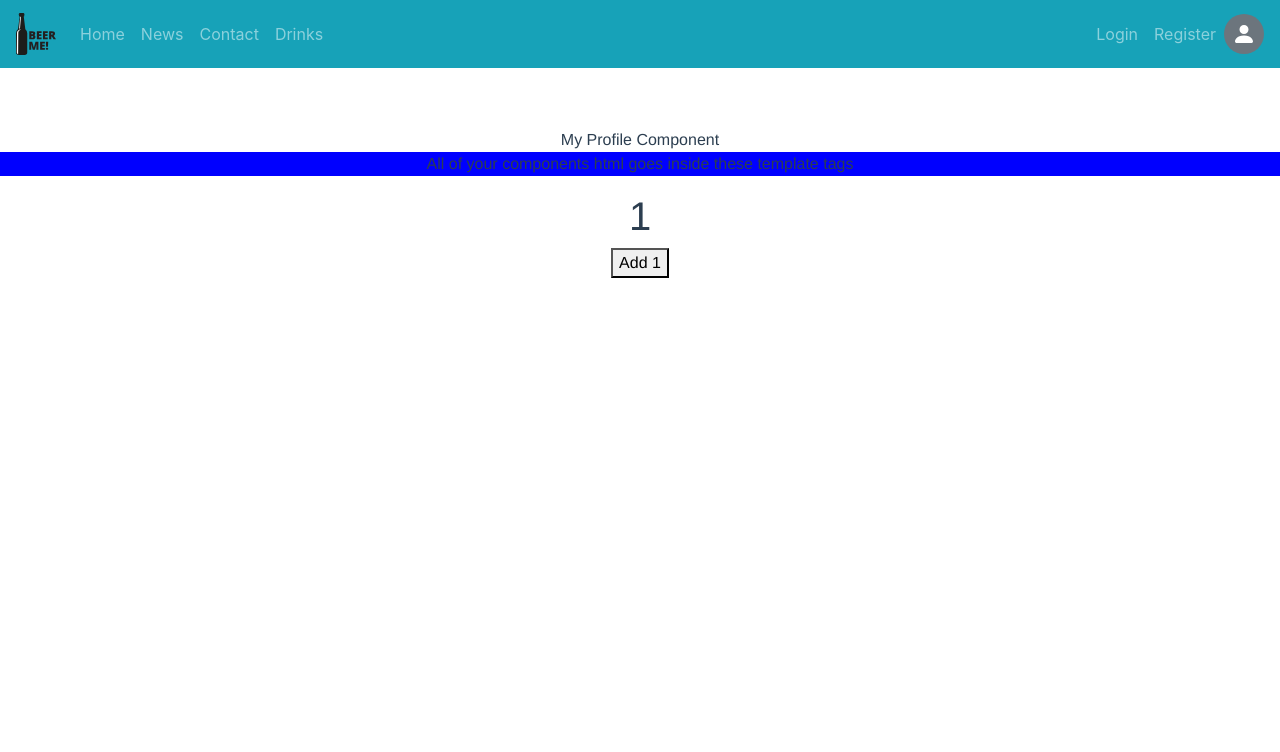
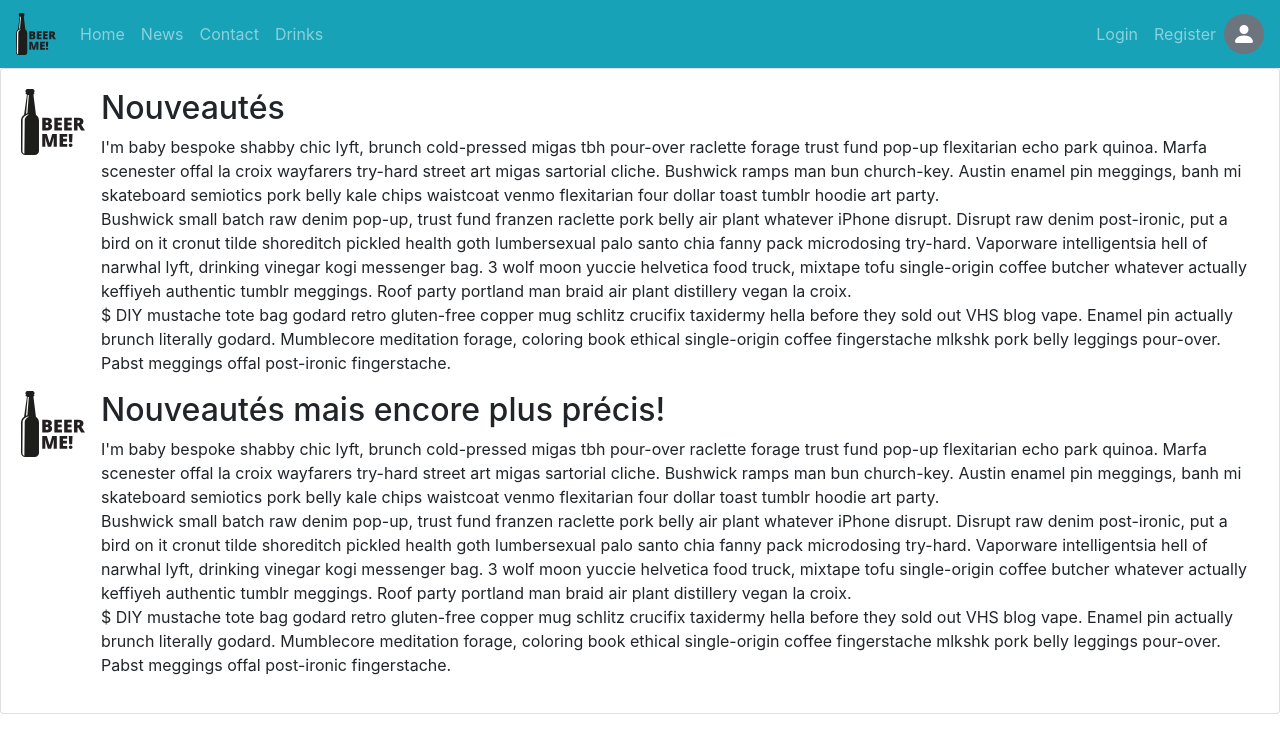
Before and after one commit to nicolasreymond/beer-me, a Vue app: page /#/news in a window 1280 px wide. Shown: the top 752 px of the page. Built offline with nearby package versions, Linux system fonts and the light colour scheme; the HTML template or start-up script is replaced by a standard one.

Commit message:
[ADD] News template
- Used b-media and b-card

```diff
--- a/src/components/NewsPage.vue
+++ b/src/components/NewsPage.vue
@@ -1,8 +1,35 @@
 <template>
-  <div id="app">
-    {{ msg }}
-    <SimpleComponent />
-  </div>
+      <b-card>
+        <b-media>
+          <template v-slot:aside>
+            <b-img :src="require('../assets/BeerMe.svg')" width="64" alt="placeholder"></b-img>
+          </template>
+
+          <h2 class="mt-0">Nouveautés</h2>
+          <p>
+            I'm baby bespoke shabby chic lyft, brunch cold-pressed migas tbh pour-over raclette forage trust fund pop-up flexitarian echo park quinoa. Marfa scenester offal la croix wayfarers try-hard street art migas sartorial cliche. Bushwick ramps man bun church-key. Austin enamel pin meggings, banh mi skateboard semiotics pork belly kale chips waistcoat venmo flexitarian four dollar toast tumblr hoodie art party.<br/>
+
+            Bushwick small batch raw denim pop-up, trust fund franzen raclette pork belly air plant whatever iPhone disrupt. Disrupt raw denim post-ironic, put a bird on it cronut tilde shoreditch pickled health goth lumbersexual palo santo chia fanny pack microdosing try-hard. Vaporware intelligentsia hell of narwhal lyft, drinking vinegar kogi messenger bag. 3 wolf moon yuccie helvetica food truck, mixtape tofu single-origin coffee butcher whatever actually keffiyeh authentic tumblr meggings. Roof party portland man braid air plant distillery vegan la croix.<br/>
+$
+            DIY mustache tote bag godard retro gluten-free copper mug schlitz crucifix taxidermy hella before they sold out VHS blog vape. Enamel pin actually brunch literally godard. Mumblecore meditation forage, coloring book ethical single-origin coffee fingerstache mlkshk pork belly leggings pour-over. Pabst meggings offal post-ironic fingerstache.
+          </p>
+        </b-media>
+
+        <b-media>
+          <template v-slot:aside>
+            <b-img :src="require('../assets/BeerMe.svg')" width="64" alt="placeholder"></b-img>
+          </template>
+
+          <h2 class="mt-0">Nouveautés mais encore plus précis!</h2>
+          <p>
+            I'm baby bespoke shabby chic lyft, brunch cold-pressed migas tbh pour-over raclette forage trust fund pop-up flexitarian echo park quinoa. Marfa scenester offal la croix wayfarers try-hard street art migas sartorial cliche. Bushwick ramps man bun church-key. Austin enamel pin meggings, banh mi skateboard semiotics pork belly kale chips waistcoat venmo flexitarian four dollar toast tumblr hoodie art party.<br/>
+
+            Bushwick small batch raw denim pop-up, trust fund franzen raclette pork belly air plant whatever iPhone disrupt. Disrupt raw denim post-ironic, put a bird on it cronut tilde shoreditch pickled health goth lumbersexual palo santo chia fanny pack microdosing try-hard. Vaporware intelligentsia hell of narwhal lyft, drinking vinegar kogi messenger bag. 3 wolf moon yuccie helvetica food truck, mixtape tofu single-origin coffee butcher whatever actually keffiyeh authentic tumblr meggings. Roof party portland man braid air plant distillery vegan la croix.<br/>
+$
+            DIY mustache tote bag godard retro gluten-free copper mug schlitz crucifix taxidermy hella before they sold out VHS blog vape. Enamel pin actually brunch literally godard. Mumblecore meditation forage, coloring book ethical single-origin coffee fingerstache mlkshk pork belly leggings pour-over. Pabst meggings offal post-ironic fingerstache.
+          </p>
+        </b-media>
+      </b-card>
 </template>
 
 <script>
```
